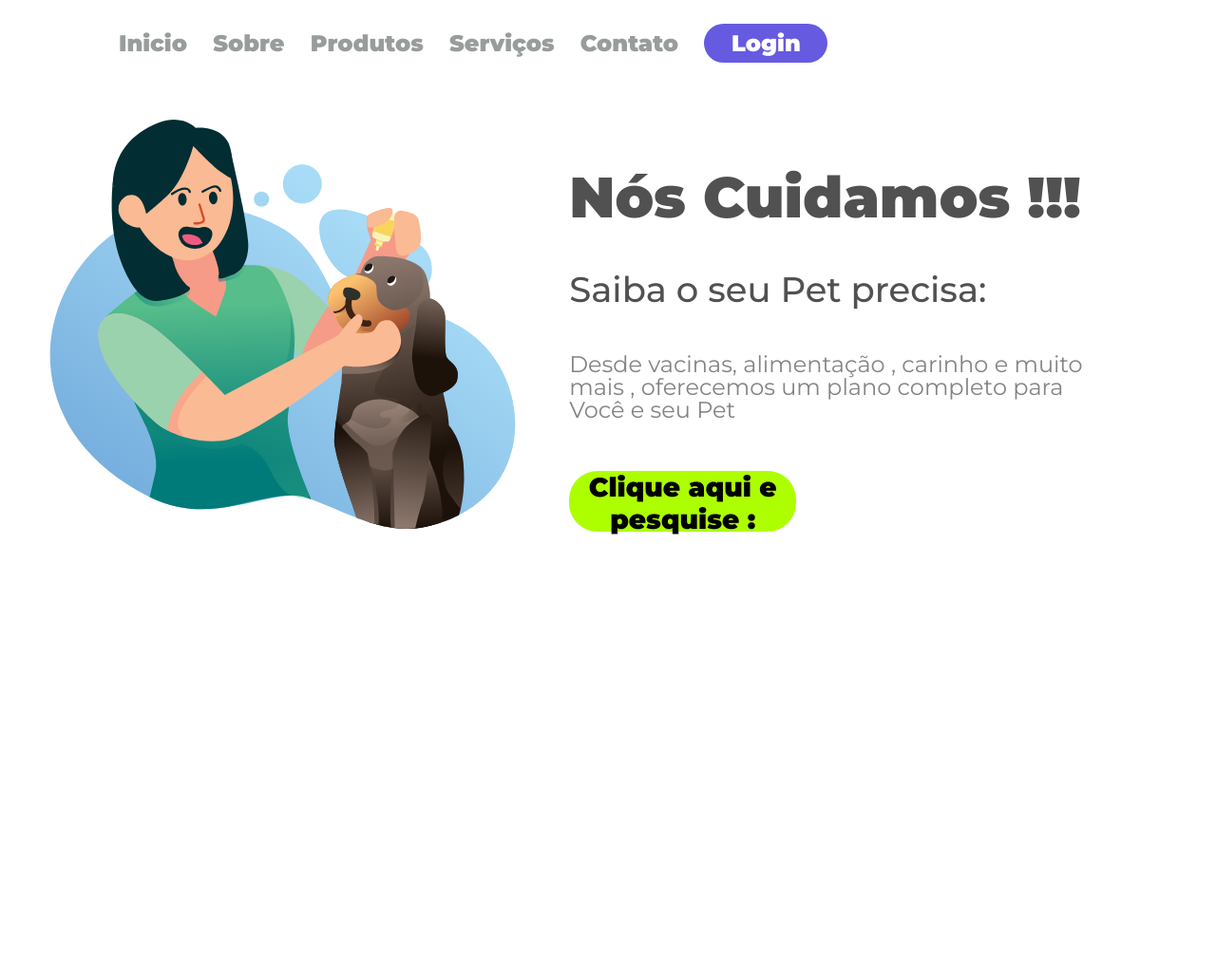
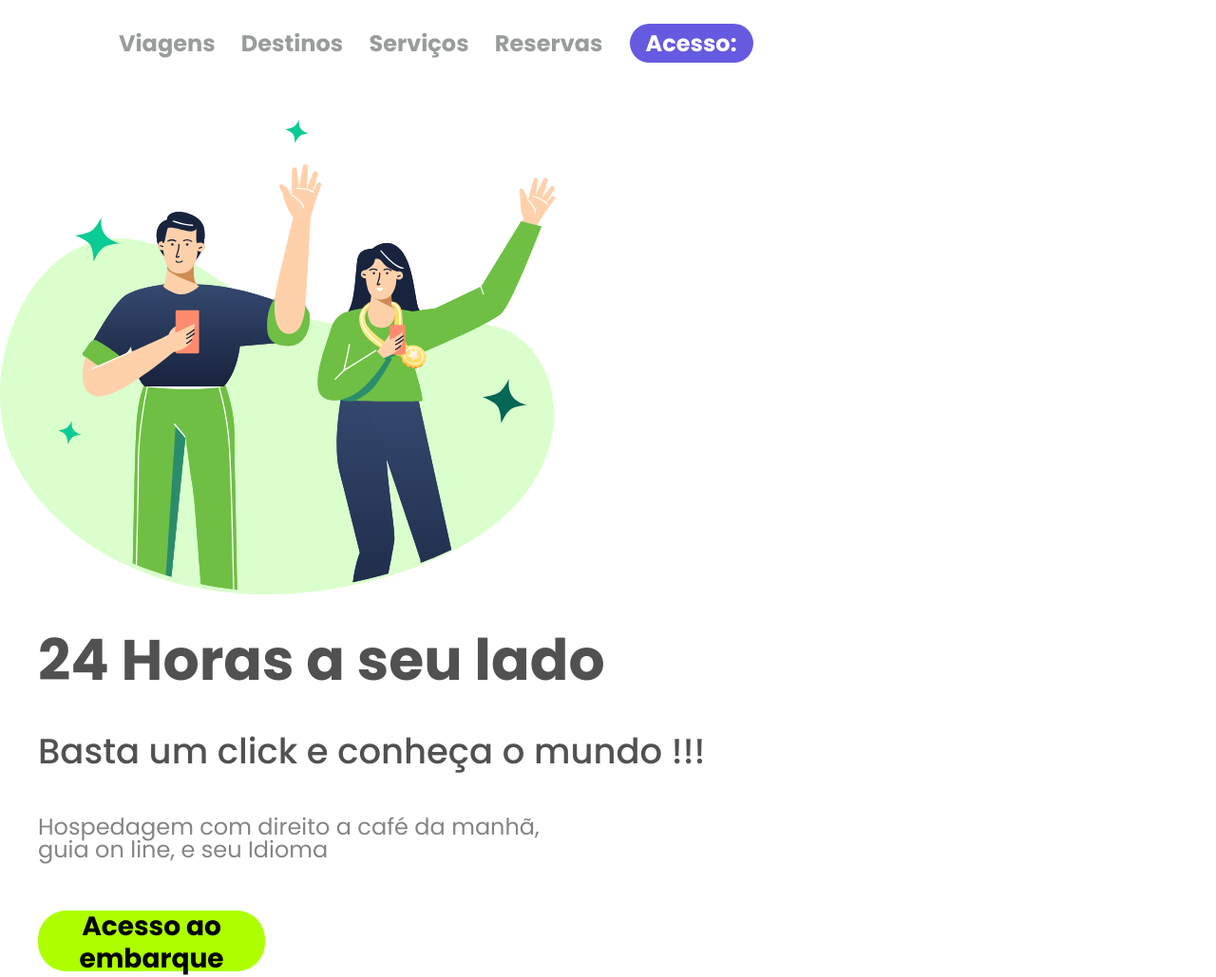
Before and after one commit to rogerdev22/Atualizando-DEVCLUB-ROGERS, a plain HTML site: page index.html in a window 1280 px wide. Shown: the whole page at 95% size. Before the commit the page ends 800 px from the top, so only its background shows below. Drawn offline with Linux system fonts and the light colour scheme.

Commit message:
Exercicio-Turistas

```diff
--- a/index.html
+++ b/index.html
@@ -6,30 +6,28 @@
     <meta name="viewport" content="width=device-width, initial-scale=1.0">
     <link rel="preconnect" href="https://fonts.googleapis.com">
     <link rel="preconnect" href="https://fonts.gstatic.com" crossorigin>
-    <link
-        href="https://fonts.googleapis.com/css2?family=Montserrat:ital,wght@0,400;0,500;0,900;1,700;1,800&display=swap"
-        rel="stylesheet">
+    <link href="https://fonts.googleapis.com/css2?family=Poppins:wght@400;500;700&display=swap" rel="stylesheet">
+
     <link rel="stylesheet" href="styles.css">
-    <title>Projeto exercicio WE CARE </title>
+    <title>Projeto exercicio Turismo on Line </title>
 
 <body>
     <header>
-        <a class="link-header">Inicio</a>
-        <a class="link-header">Sobre</a>
-        <a class="link-header">Produtos</a>
+        <a class="link-header">Viagens</a>
+        <a class="link-header">Destinos</a>
         <a class="link-header">Serviços</a>
-        <a class="link-header">Contato</a>
-        <button class="button-header">Login</button>
+        <a class="link-header">Reservas </a>
+        <button class="button-header">Acesso:</button>
     </header>
   <main>
-    <img src="./imagens/Imagem-Roby.svg" alt="Foto Bily indisponivel" class="logo-image">
+    <img src="./imagens/Casal-Turistas.svg" alt="Foto Casal indisponivel" class="logo-casal">
     <section>
-        <h1>Nós Cuidamos !!! <h1>
-        <h2> Saiba o seu Pet precisa:</h2>
+        <h1>24 Horas a seu lado <h1>
+        <h2> Basta um click e conheça o mundo !!!</h2>
 
-        <p>Desde vacinas, alimentação , carinho e muito mais , oferecemos um plano completo para Você e seu Pet  </p>
+        <p>Hospedagem com direito a café da manhã, guia on line, e seu Idioma </p>
 
-        <button class="button-main">Clique aqui e pesquise :</button>
+        <button class="button-main">Acesso ao embarque </button>
     </section>
 </main>
 </body>
--- a/styles.css
+++ b/styles.css
@@ -1,5 +1,5 @@
-    * {
-    font-family: 'Montserrat', sans-serif ;
+* {
+    font-family: 'Poppins', sans-serif;
     margin:0;
     padding:0;
     box-sizing: border-box;
```
